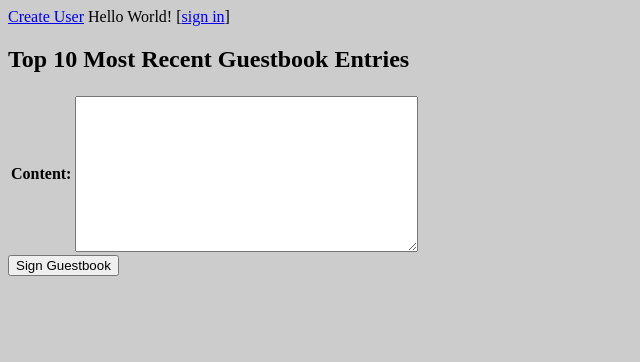
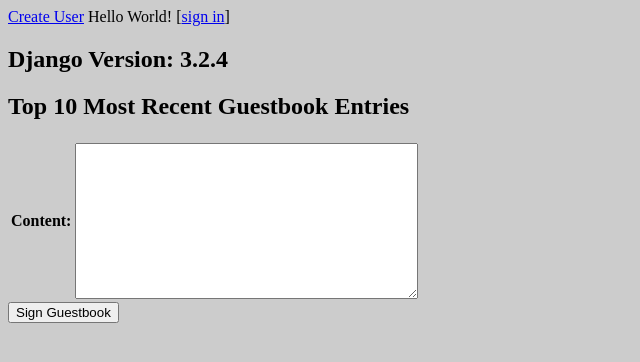
Before and after one commit to phyllers/GAE_Django17, a Django app: page / in a window 1280 px wide. Shown: the top 362 px of the page, without its empty margins (0-640 px from the left). Run offline with Django 3.2, Linux system fonts and the light colour scheme; data that the repository does not hold is empty.

Commit message:
added django version to top of page

```diff
--- a/templates/testapp/index.html
+++ b/templates/testapp/index.html
@@ -1,5 +1,7 @@
 {% extends 'base.html' %}
 {% block content %}
+  <h2>Django Version: {{ djversion }}</h2>
+
   <h2>Top 10 Most Recent Guestbook Entries</h2>
   {% for greeting in greetings %}
     {% if greeting.author %}
--- a/testapp/views.py
+++ b/testapp/views.py
@@ -6,6 +6,8 @@ from testapp.forms import CreateGreetingForm
 from testapp.models import Greeting
 from django.shortcuts import render
 from django.shortcuts import redirect
+import django
+
 
 MEMCACHE_GREETINGS = 'greetings'
 
@@ -16,7 +18,8 @@ def list_greetings(request):
         cache.add(MEMCACHE_GREETINGS, greetings)
     return render(request, 'testapp/index.html',
                               {'greetings': greetings,
-                               'form': CreateGreetingForm()})
+                               'form': CreateGreetingForm(),
+                               'djversion': django.get_version()})
 
 def create_greeting(request):
     if request.method == 'POST':
```
